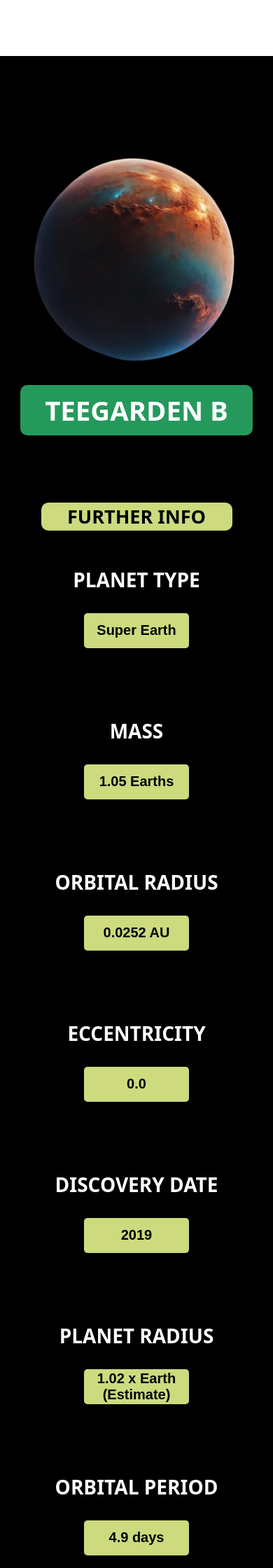
After one commit to GabrielReyes16/Life_Far_Away, a Django app: page /app/planet/data in a window 390 px wide. The commit adds this page. Shown: the top 2240 px of the page at 70% size. Run offline with Django 4.2, Linux system fonts and the light colour scheme.

Commit message:
Urls and views

```diff
--- /dev/null
+++ b/Django/life_far_away/app/static/css/style.css
@@ -0,0 +1,224 @@
+body{
+    margin: 0;
+    padding: 0;
+    background-color: black;
+    color:#fff;
+    font-family: system-ui;
+}
+
+header{
+    height: 80px;
+    width: 100%;
+    background-color: #fff;
+}
+main{
+    margin-top: 5rem;
+    display: flex;
+    justify-content: space-evenly;
+}
+.planet{
+    display: flex;
+    flex-direction: column;
+    align-items: center;
+    justify-content: center;
+    margin-left: 50px;
+}
+.planet img{
+    width: 160%;
+}
+.planet .title{
+    font-size: 50px;
+    background-color: #25995C;
+    padding: 20px;
+    width: 100%;
+    text-align: center;
+    margin-top: 0px;
+    border-radius: 10px;
+}
+.description{
+    margin-left: 80px;
+    width: 50%;
+    display: flex;
+    flex-direction: column;
+    justify-content: center;
+    align-items: center;
+}
+.description .title-description{
+    text-align: center;
+    margin-bottom: 4rem;
+    background-color: #CDDA7E;
+    color: black;
+    font-size: 25px;
+    display: flex;
+    justify-content: center;
+    align-items: center;
+    width: 25rem;
+    height: 80px;
+    border-radius: 10px;
+
+}
+
+.description .part-description{
+    display: grid;
+    grid-template-columns: 1fr 1fr; /* Two equal width columns */
+    gap: 1rem;
+}
+.characteristic{
+    width: 300px;
+    height: 200px;
+    display: flex;
+    flex-direction:column ;
+    justify-content: center;
+    align-items: center;
+}
+.tittle-info{
+    font-size: 28px;
+    color: #fff;
+}
+.info_characteristic{
+    margin-top: 10px;
+    width: 150px;
+    height: 50px;
+    font-size: 20px;
+    font-weight: 600;
+    border-radius: 5px;
+    border: none;
+    background-color: #CDDA7E;
+    display: flex;
+    justify-content: center;
+    align-items: center;
+
+}
+
+.end-main{
+    margin-top: 6rem;
+    height: 100px;
+    width: 100%;
+    display: flex;
+    justify-content: center;
+    align-items:center;
+}
+.end-main .btn_home{
+    border: none;
+    display: flex;
+    text-align:center;
+    justify-content: center;
+    align-items: center;
+    width: 150px;
+    height: 50px;
+    color: #fff;
+    font-size: 20px;
+    font-weight: 600;
+    background-color: #D83933;
+    border-radius: 5px;
+    cursor: pointer;
+}
+.btn_home:hover{
+    transform: scale(1.1);
+    transition: 1s all;
+}
+
+
+
+
+@media (max-width: 950px) {
+    main{
+        margin-top: 5rem;
+        display: flex;
+
+        flex-direction: column;
+    }
+    .description{
+        width: 100%;
+        margin-left:0 ;
+    }
+    .planet{
+        display: flex;
+        flex-direction: column;
+        align-items: center;
+        justify-content: center;
+        margin-left: 0px;
+    }
+    .planet .title{
+        font-size: 4rem;
+        background-color: #25995C;
+        padding: 20px;
+        width: 80%;
+        text-align: center;
+        margin-top: 0px;
+        border-radius: 10px;
+    }
+    .planet img{
+        width: 100%;
+    }
+
+    .description{
+        display: flex;
+        justify-content: center;
+        align-items: center;
+    }
+    .description .part-description{
+        display: grid;
+        grid-template-columns: 1fr 1fr;
+        gap: 1rem;
+    }
+    .planet img{
+        width: 100%;
+    }
+}
+
+
+@media (max-width: 550px) {
+
+    .planet{
+        display: flex;
+        flex-direction: column;
+        align-items: center;
+        justify-content: center;
+        margin-left: 0px;
+    }
+    .planet .title{
+        font-size: 2.4rem;
+        background-color: #25995C;
+        padding: 10px;
+        width: 80%;
+        text-align: center;
+        margin-top: 0px;
+        border-radius: 10px;
+    }
+    .planet img{
+        width: 100%;
+    }
+
+    .description .title-description{
+        text-align: center;
+        background-color: #CDDA7E;
+        color: black;
+        font-size: 18px;
+        margin-bottom: 0rem;
+
+        display: flex;
+        justify-content: center;
+        align-items: center;
+        width: 70%;
+        height: 40px;
+        border-radius: 10px;
+
+    }
+    .description{
+        display: flex;
+        justify-content: center;
+        align-items: center;
+        margin-top: 4rem;
+    }
+    .description .part-description{
+        display: flex;
+        justify-content: center;
+        align-items: center;
+        flex-direction: column;
+        gap: 1rem;
+    }
+    .planet img{
+        width: 100%;
+    }
+}
--- a/Django/life_far_away/app/templates/planet.html
+++ b/Django/life_far_away/app/templates/planet.html
@@ -7,7 +7,7 @@
     crossorigin="anonymous">
     <meta charset="UTF-8">
     <meta name="viewport" content="width=device-width, initial-scale=1.0">
-    <title>Document</title>
+    <title>Planet</title>
     <link rel="preconnect" href="https://fonts.googleapis.com">
     <link rel="preconnect" href="https://fonts.gstatic.com" crossorigin>
     <link href="https://fonts.googleapis.com/css2?family=Roboto:wght@100;300;400;500;700&display=swap" rel="stylesheet">
--- /dev/null
+++ b/Django/life_far_away/app/templates/planet_data.html
@@ -0,0 +1,69 @@
+{% load static %}
+<!DOCTYPE html>
+<html lang="en">
+<head>
+    <meta charset="UTF-8">
+    <meta name="viewport" content="width=device-width, initial-scale=1.0">
+    <title>Life Far Away</title>
+    <link href="{% static 'css/style.css' %}" rel="stylesheet">
+</head>
+<body>
+    <header>
+
+    </header>
+    <main>
+        <div class="planet">
+            <img src="/static/img/planeta.png" alt="">
+            <h2 class="title">TEEGARDEN B</h2>
+        </div>
+        <div class="description">
+            <div class="title-description"><h2>FURTHER INFO</h2></div>
+
+            <div class="part-description">
+                <div class="characteristic">
+                    <h1 class="tittle-info">PLANET TYPE</h1>
+                    <button class="info_characteristic">Super Earth</button>
+                </div>
+
+                <div class="characteristic">
+                    <h1 class="tittle-info">MASS</h1>
+                    <button class="info_characteristic">1.05 Earths</button>
+                </div>
+
+                <div class="characteristic">
+                    <h1 class="tittle-info">ORBITAL RADIUS</h1>
+                    <button class="info_characteristic">0.0252 AU</button>
+                </div>
+
+                <div class="characteristic">
+                    <h1 class="tittle-info">ECCENTRICITY</h1>
+                    <button class="info_characteristic">0.0</button>
+                </div>
+
+                <div class="characteristic">
+                    <h1 class="tittle-info">DISCOVERY DATE</h1>
+                    <button class="info_characteristic">2019</button>
+                </div>
+
+                <div class="characteristic">
+                    <h1 class="tittle-info">PLANET RADIUS</h1>
+                    <button class="info_characteristic">1.02 x Earth (Estimate)</button>
+                </div>
+
+                <div class="characteristic">
+                    <h1 class="tittle-info">ORBITAL PERIOD</h1>
+                    <button class="info_characteristic">4.9 days</button>
+                </div>
+
+                <div class="characteristic">
+                    <h1 class="tittle-info">DETECTION METHOD</h1>
+                    <button class="info_characteristic">Radial Velocity</button>
+                </div>
+            </div>
+        </div>
+    </main>
+    <div class="end-main">
+        <button class="btn_home">Go Home</button>
+    </div>
+</body>
+</html>
--- a/Django/life_far_away/app/urls.py
+++ b/Django/life_far_away/app/urls.py
@@ -3,7 +3,7 @@ from . import views
 urlpatterns = [
     path('', views.index, name = "index"),
     path('planet', views.planet, name = "planet"),
-    # path('planet/data', views.data, name = "data"),
+    path('planet/data', views.data, name = "data"),
     # path('planet/'),
    #  path('producto', views.producto, name = "producto"),
 ]
--- a/Django/life_far_away/app/views.py
+++ b/Django/life_far_away/app/views.py
@@ -2,7 +2,7 @@ from django.shortcuts import render
 
 # Create your views here.
 def index(request):
-    return render(request, 'index.html')
+    return render(request, 'planet.html')
 
 def planet (request):
 # def planet (request,codigo):
@@ -12,3 +12,6 @@ def planet (request):
     # }
     return render(request,"planet.html")
     # return render(request,"planet.html",context)
+
+def data(request):
+    return render(request, 'planet_data.html')
```
Also changed, not shown: Django/life_far_away/app/static/img/planeta.png (added).
